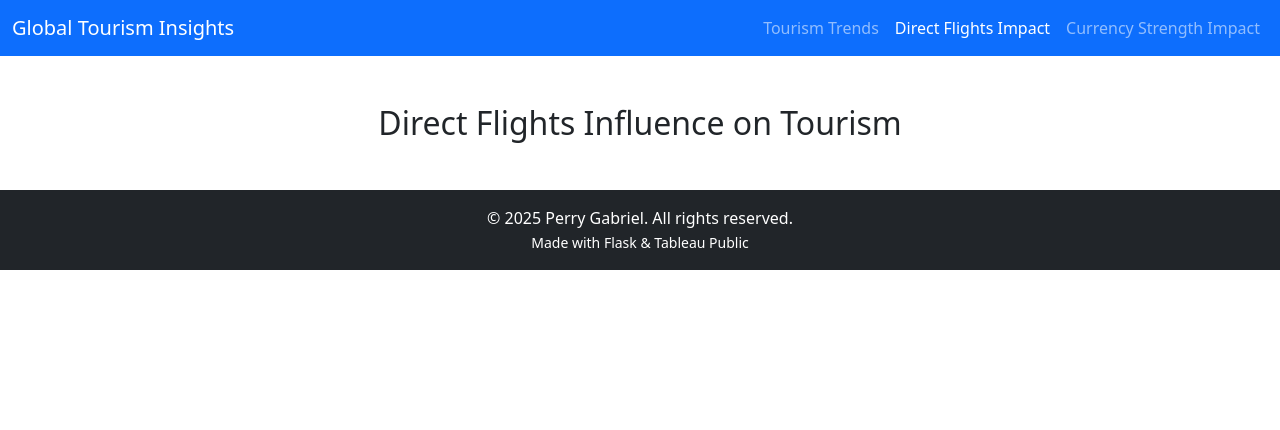
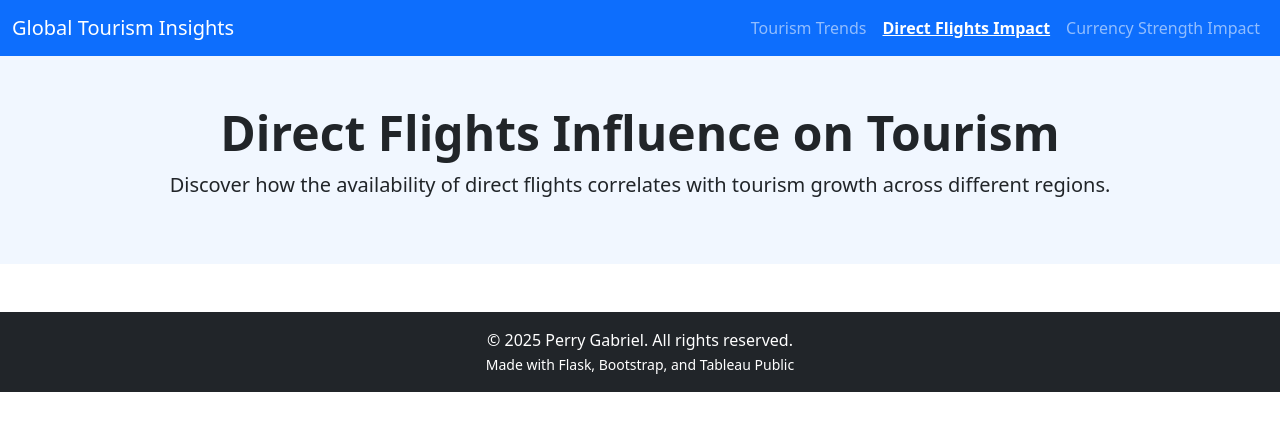
Before and after one commit to scottstossel/datasci-209-final-project, a plain HTML site: page templates/dashboard.html in a window 1280 px wide. Drawn offline with nearby package versions, Linux system fonts and the light colour scheme.

Commit message:
update server name in app configuration and enhance dashboard template with improved layout and styling

```diff
--- a/templates/dashboard.html
+++ b/templates/dashboard.html
@@ -2,15 +2,26 @@
 <html lang="en">
 <head>
     <meta charset="UTF-8">
-    <title>Global Tourism Dashboard</title>
+    <title>Global Tourism Insights</title>
     <meta name="viewport" content="width=device-width, initial-scale=1">
 
     <!-- Bootstrap CSS -->
     <link href="https://cdn.jsdelivr.net/npm/bootstrap@5.3.0/dist/css/bootstrap.min.css" rel="stylesheet">
+    <style>
+        .hero {
+            background-color: #f1f7ff;
+            padding: 3rem 1rem;
+            text-align: center;
+        }
+        .nav-link.active {
+            font-weight: bold;
+            text-decoration: underline;
+        }
+    </style>
 </head>
 <body>
 
-    <!-- Header -->
+<!-- NAVBAR -->
 <nav class="navbar navbar-expand-lg navbar-dark bg-primary">
     <div class="container-fluid">
         <a class="navbar-brand" href="#">Global Tourism Insights</a>
@@ -25,7 +36,7 @@
                     <a class="nav-link" href="#">Tourism Trends</a>
                 </li>
                 <li class="nav-item">
-                        <a class="nav-link active" href="/">Direct Flights Impact</a>
+                    <a class="nav-link active" href="#">Direct Flights Impact</a>
                 </li>
                 <li class="nav-item">
                     <a class="nav-link" href="#">Currency Strength Impact</a>
@@ -35,9 +46,14 @@
     </div>
 </nav>
 
-    <!-- Dashboard -->
+<!-- HERO SECTION -->
+<div class="hero">
+    <h1 class="display-5 fw-bold">Direct Flights Influence on Tourism</h1>
+    <p class="lead">Discover how the availability of direct flights correlates with tourism growth across different regions.</p>
+</div>
+
+<!-- TABLEAU DASHBOARD -->
 <div class="container my-5">
-        <h2 class="text-center mb-4">Direct Flights Influence on Tourism</h2>
     <div class="tableauPlaceholder" id="viz1744492278519" style="position: relative">
         <noscript>
             <a href="#">
@@ -65,11 +81,11 @@
     </div>
 </div>
 
-    <!-- Footer -->
+<!-- FOOTER -->
 <footer class="bg-dark text-white text-center py-3 mt-auto">
     <div class="container">
         <p class="mb-0">© 2025 Perry Gabriel. All rights reserved.</p>
-            <small>Made with Flask & Tableau Public</small>
+        <small>Made with Flask, Bootstrap, and Tableau Public</small>
     </div>
 </footer>
 
@@ -94,5 +110,6 @@
 
 <!-- Bootstrap JS -->
 <script src="https://cdn.jsdelivr.net/npm/bootstrap@5.3.0/dist/js/bootstrap.bundle.min.js"></script>
+
 </body>
 </html>
```
Also changed, not shown: 1 other file. Lines whose indentation alone changed are shown as unchanged.
